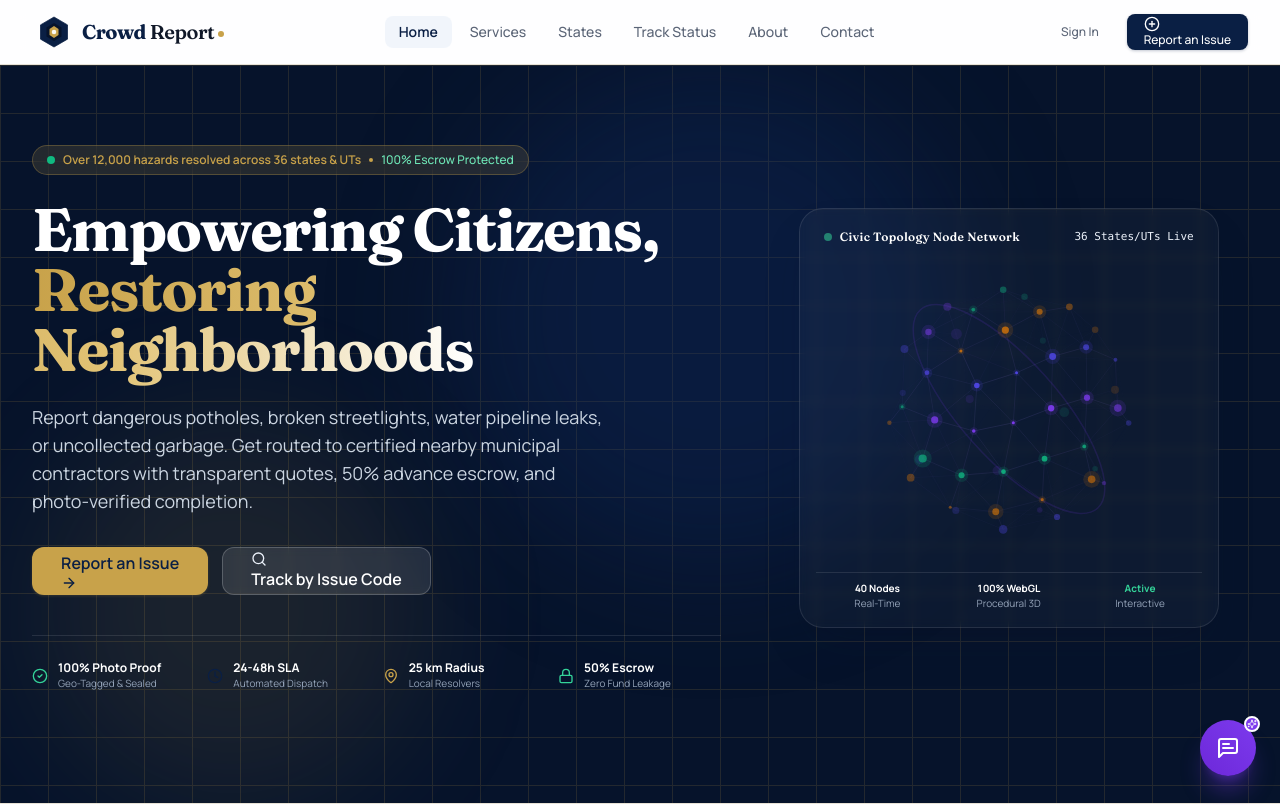
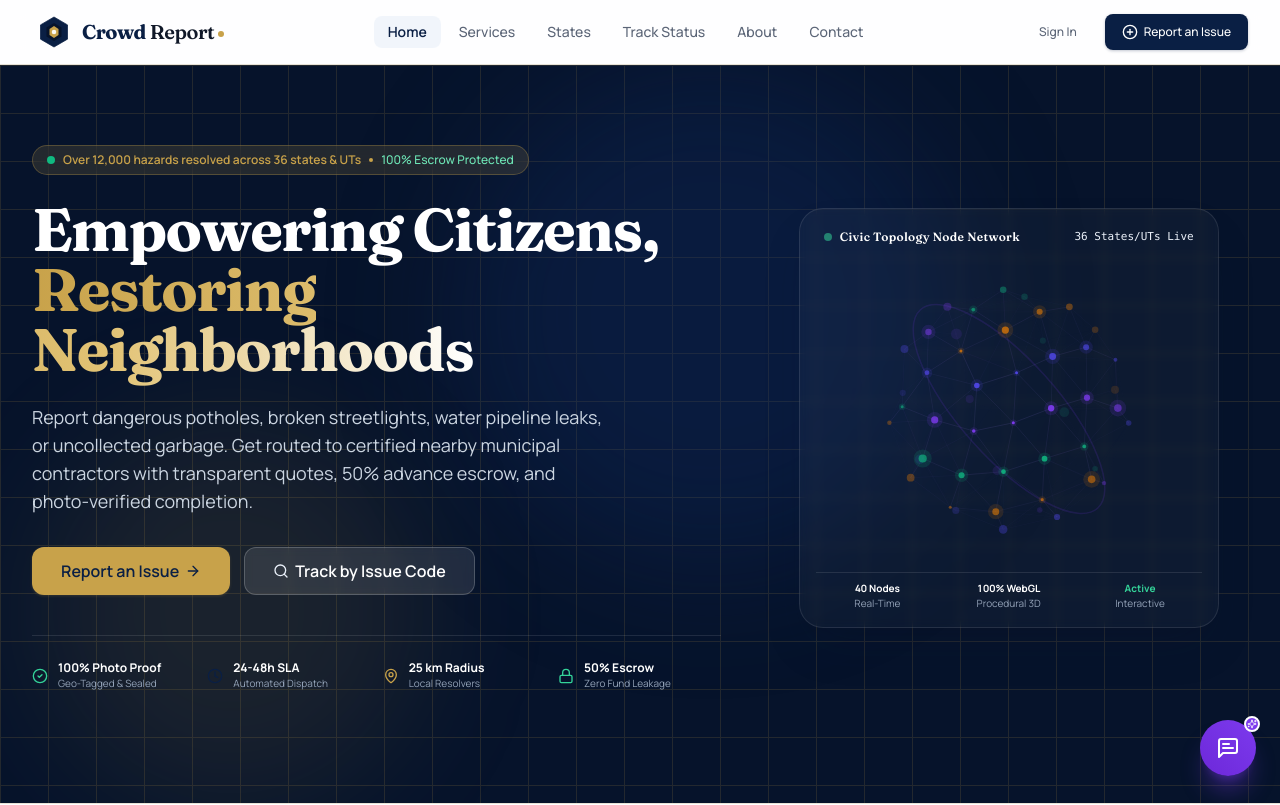
Before and after one commit to harshitsinghsln185-cloud/cityReport, a React (Vite) app in the folder client/: page / in a window 1280 px wide. Shown: the top 805 px of the page. Built offline with nearby package versions, Linux system fonts and the light colour scheme; no server answers.

Commit message:
fix(navbar): align plus icon and report an issue text in single horizontal line

```diff
--- a/client/src/components/public/Navbar.tsx
+++ b/client/src/components/public/Navbar.tsx
@@ -102,22 +102,27 @@ export const Navbar: React.FC = () => {
             </Link>
           )}
 
-          <Link to="/user/report-issue">
+          <Link to="/user/report-issue" className="shrink-0">
             <Button
               variant="primary"
               size="sm"
-              className="flex items-center gap-1.5 shadow-sm shadow-primary/25"
+              leftIcon={<PlusCircle className="w-4 h-4 shrink-0" />}
+              className="shadow-sm shadow-primary/25 whitespace-nowrap"
             >
-              <PlusCircle className="w-4 h-4" />
-              <span>Report an Issue</span>
+              Report an Issue
             </Button>
           </Link>
         </div>
 
         {/* Mobile Hamburger Toggle */}
         <div className="flex lg:hidden items-center gap-2">
-          <Link to="/user/report-issue" className="md:hidden">
-            <Button variant="primary" size="xs" className="px-3 py-1.5">
+          <Link to="/user/report-issue" className="md:hidden shrink-0">
+            <Button
+              variant="primary"
+              size="xs"
+              leftIcon={<PlusCircle className="w-3.5 h-3.5 shrink-0" />}
+              className="px-3 py-1.5 whitespace-nowrap"
+            >
               Report
             </Button>
           </Link>
@@ -204,7 +209,9 @@ export const Navbar: React.FC = () => {
                   variant="primary"
                   size="md"
                   isFullWidth
-                  rightIcon={<ArrowRight className="w-4 h-4" />}
+                  leftIcon={<PlusCircle className="w-4 h-4 shrink-0" />}
+                  rightIcon={<ArrowRight className="w-4 h-4 shrink-0" />}
+                  className="whitespace-nowrap"
                 >
                   Report an Issue
                 </Button>
--- a/client/src/components/ui/Button.tsx
+++ b/client/src/components/ui/Button.tsx
@@ -25,7 +25,7 @@ export const Button: React.FC<ButtonProps> = ({
   ...props
 }) => {
   const baseStyles =
-    'inline-flex items-center justify-center font-medium transition-all duration-150 select-none ' +
+    'inline-flex flex-row items-center justify-center whitespace-nowrap font-medium transition-all duration-150 select-none ' +
     'focus:outline-none focus-visible:ring-2 focus-visible:ring-offset-2 focus-visible:ring-primary ' +
     'disabled:opacity-50 disabled:cursor-not-allowed disabled:pointer-events-none disabled:transform-none ' +
     'hover:scale-[1.01] active:scale-[0.98] motion-reduce:hover:scale-100 motion-reduce:hover:translate-y-0';
@@ -75,7 +75,11 @@ export const Button: React.FC<ButtonProps> = ({
       ) : (
         leftIcon && <span className="shrink-0 flex items-center">{leftIcon}</span>
       )}
-      {children && <span className="truncate">{children}</span>}
+      {children && (
+        <span className="inline-flex flex-row items-center gap-1.5 truncate">
+          {children}
+        </span>
+      )}
       {!isLoading && rightIcon && <span className="shrink-0 flex items-center">{rightIcon}</span>}
     </button>
   );
```
